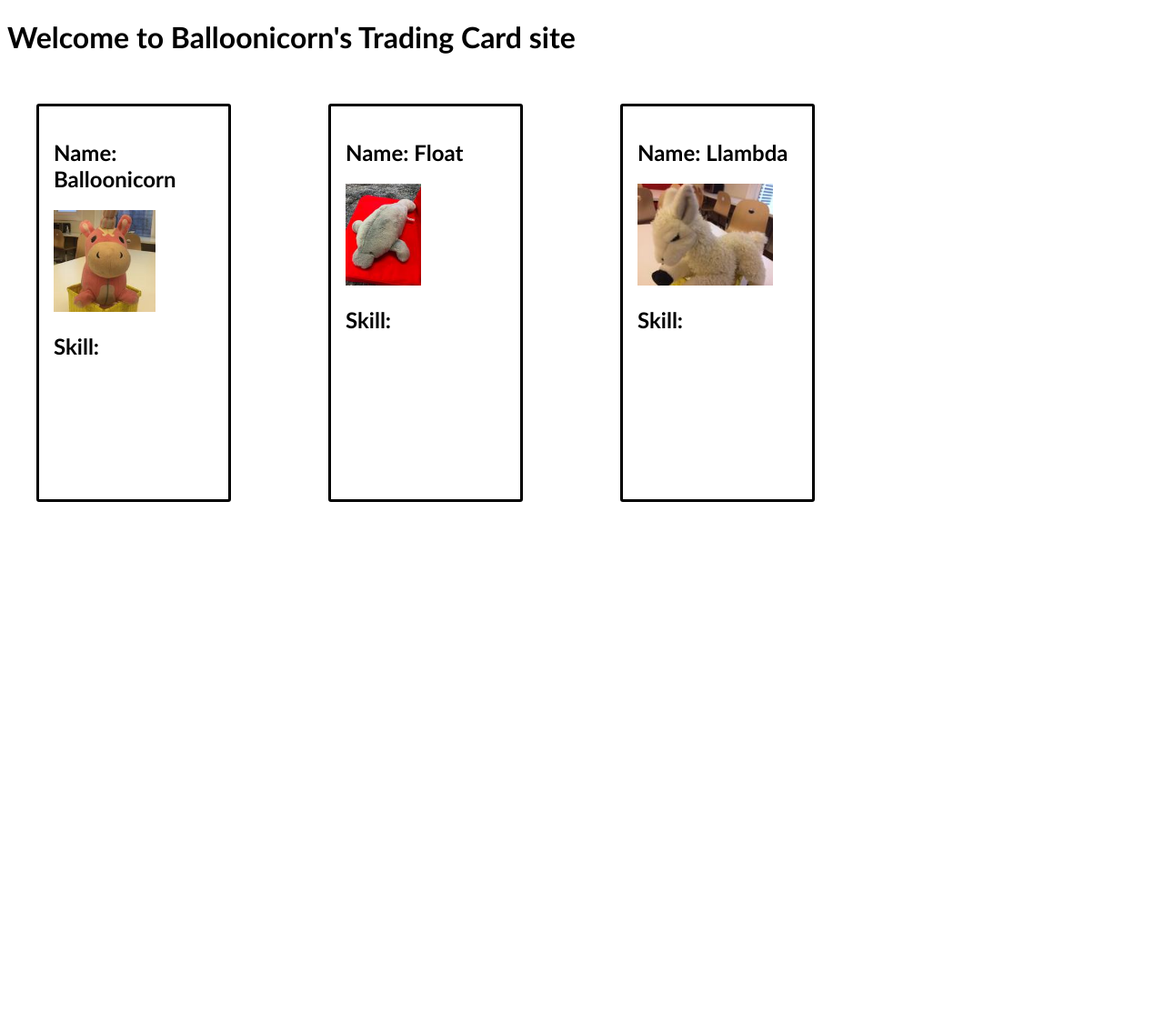
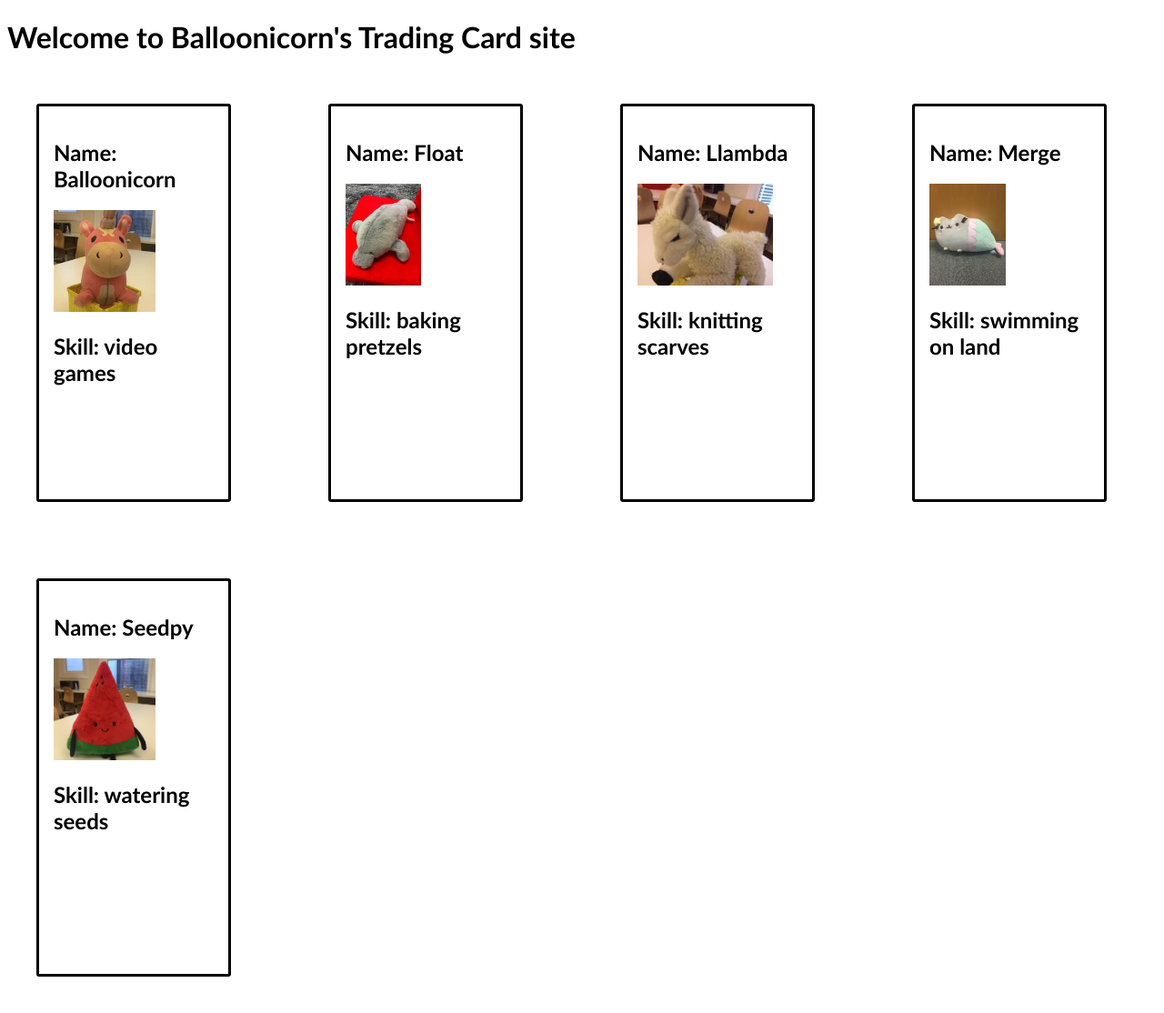
Before and after one commit to Taiyo-SK/hb-react-trading-cards, a Flask app: page /cards in a window 1280 px wide. Shown: the whole page at 91% size. Before the commit the page ends 552 px from the top, so only its background shows below. Run offline with Flask 2, Linux system fonts and the light colour scheme; some libraries are stand-ins or nearby versions.

Commit message:
completed Step 3 to add two more cards

```diff
--- a/static/js/tradingCard.jsx
+++ b/static/js/tradingCard.jsx
@@ -13,7 +13,7 @@ function TradingCard(props) {
     <div className="card">
       <h2>Name: {props.name}</h2>
       <img src={props.imgUrl} alt="profile" />
-      <h2>Skill: </h2>
+      <h2>Skill: {props.skill}</h2>
     </div>
   );
 }
@@ -32,3 +32,15 @@ ReactDOM.render(
   <TradingCard name="Llambda" skill="knitting scarves" imgUrl="/static/img/llambda.jpg" />,
   document.querySelector('#llambda'),
 );
+
+// Adding new friend, Merge!
+ReactDOM.render(
+  <TradingCard name="Merge" skill="swimming on land" imgUrl="/static/img/merge.png" />,
+  document.querySelector('#merge'),
+);
+
+// Adding new friend, Seedpy!
+ReactDOM.render(
+  <TradingCard name="Seedpy" skill="watering seeds" imgUrl="/static/img/seedpy.jpeg" />,
+  document.querySelector('#seedpy'),
+);
--- a/templates/cards.html
+++ b/templates/cards.html
@@ -17,6 +17,12 @@
 
   <!-- Mount Llambda's card on to this element. -->
   <div id="llambda"></div>
+
+  <!-- Mount Merge's card on to this element.-->
+  <div id="merge"></div>
+
+  <!-- Mount Seedpy's card on to this element.-->
+  <div id="seedpy"></div>
 </div>
 
 {% endblock %}
```
